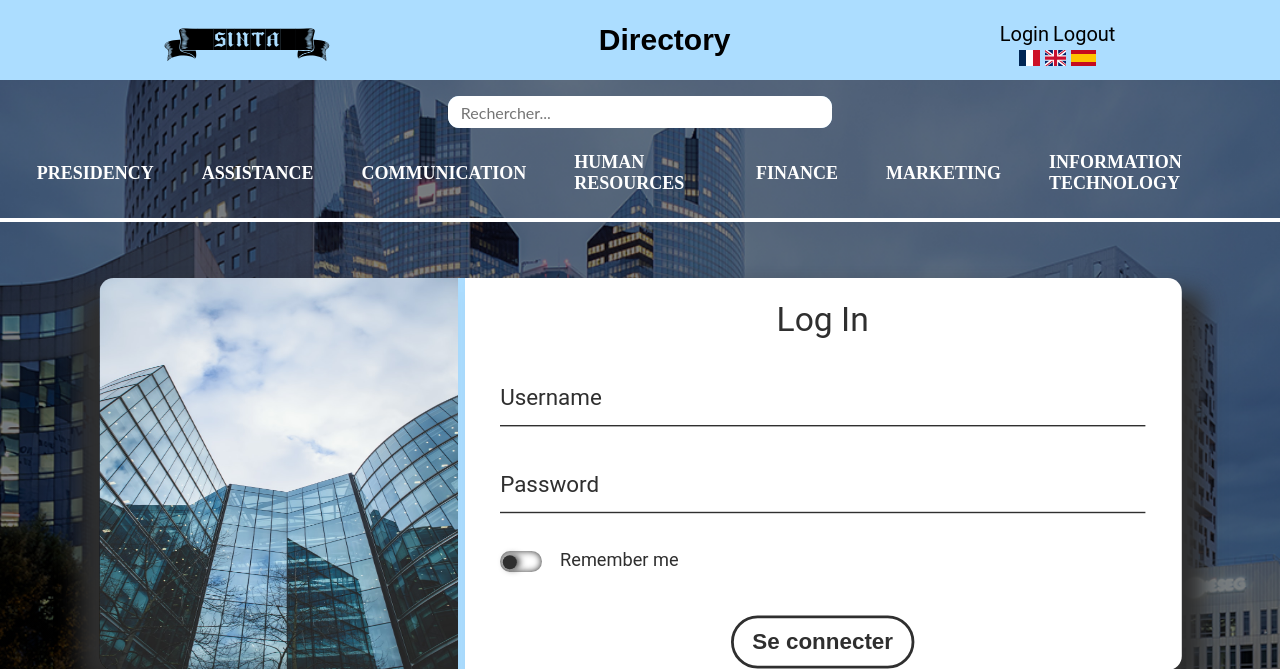
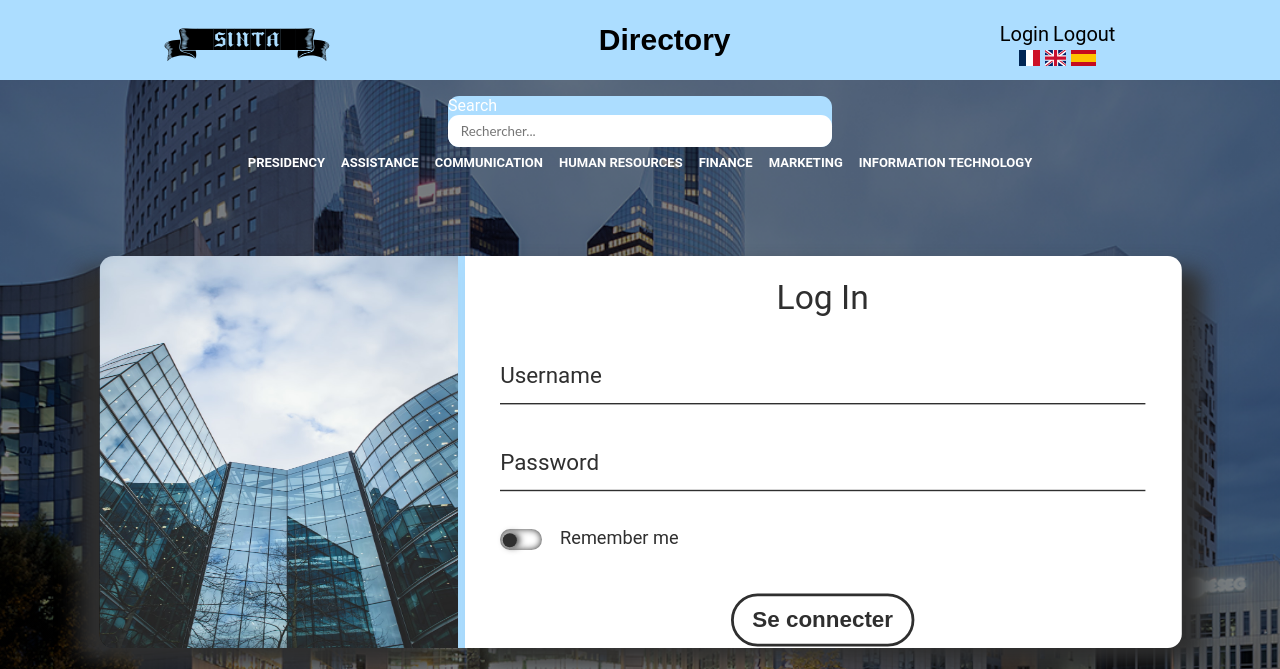
Before and after one commit to BaptisteLacroix/SAE401-Annuaire, a Flask app: page /login in a window 1280 px wide; the page is wider, and only the part inside the window is pictured. Shown: the top 669 px of that part. Run offline with Flask 2, Linux system fonts and the light colour scheme; parts of the project's set-up code (start-up, migrations or seed data) failed here and were passed over.

Commit message:
changement affichage des filtres

```diff
--- a/static/css/menu.css
+++ b/static/css/menu.css
@@ -17,9 +17,7 @@ header ul {
 
 #filtres {
     /* background-color: #fff; */
-    border-bottom: #fff solid 4px;
     color: #fff;
-    font-family: serif;
 }
 
 #logo {
--- a/static/css/search.css
+++ b/static/css/search.css
@@ -6,26 +6,32 @@
     margin: 2vh auto 0;
 }
 
-input[type="search"],
-#search-button {
+#search {
     height: var(--height);
     font-family: var(--font-fam);
+    color: var(--color-dark);
+    background: var(--color-light);
+    border-radius: var(--rad);
     border: 0;
-    color: var(--color-dark);
-    font-size: 1rem;
+    width: 100%;
+    padding: 0 1vw;
+    z-index: 1;
+    position: relative;
+    display: flex;
+    flex-direction: row;
+    align-items: center;
+    overflow-x: auto;
+}
+
+#search-input {
+    flex: 1;
 }
 
 input[type="search"] {
+    width: 100%;
+    height: 100%;
+    border: none;
     outline: 0;
-    width: 100%;
-    background: var(--color-light);
-    padding: 0 1vw;
-    border-radius: var(--rad);
-    appearance: none;
-    transition: all var(--dur) ease-in-out;
-    transition-property: width, border-radius;
-    z-index: 1;
-    position: relative;
 }
 
 #search-button {
@@ -37,40 +43,101 @@ input[type="search"] {
     font-weight: bold;
     background: var(--color-brand);
     border-radius: 0 var(--rad) var(--rad) 0;
+    border: none;
+    height: 100%;
 }
 
 #search-button:hover {
     cursor: pointer;
 }
 
-input[type="search"]:not(:placeholder-shown) {
+#search-input:has(input[type="search"]:not(:placeholder-shown))  {
     border-radius: var(--rad) 0 0 var(--rad);
     width: calc(100% - var(--btn-width));
-
 }
 
-input[type="search"]:not(:placeholder-shown) + #search-button {
+#search-input:has(input[type="search"]:not(:placeholder-shown)) + #search-validation>#search-button {
+    display: block;
+}
+#search-input:has(input[type="search"]:not(:placeholder-shown)) + #search-validation {
     display: block;
 }
 
-#search-label {
-    position: absolute;
-    clip: rect(1px, 1px, 1px, 1px);
-    padding: 0;
-    border: 0;
-    height: 1px;
-    width: 1px;
-    overflow: hidden;
+#search-validation {
+    width: var(--btn-width);
+    display: none;
 }
+
+#filters-used {
+    display: flex;
+    flex-direction: row;
+    align-items: center;
+    justify-content: center;
+    height: 100%;
+    max-width: 200px;
+    overflow-x: auto;
+}
+
+#filters-used::-webkit-scrollbar {
+	height: 4px;
+	background-color: var(--color-light);
+}
+
+#filters-used::-webkit-scrollbar-thumb {
+	border-radius: 20px;
+}
+
+#filters-used::-webkit-scrollbar-thumb {
+	background-color: var(--header-background);
+}
+
+.active-filter {
+    background-color: var(--color-brand);
+    border-radius: 100px;
+    height: 50%;
+    padding: 0 5px;
+    display: flex;
+    align-items: center;
+    justify-content: center;
+    margin: 0 2px;
+    font-size: x-small;
+}
+
+.delete-element {
+    margin: 0 3px;
+}
+
+.delete-element:hover {
+    cursor: pointer;
+}
+
+
+
+
+
+
+
+
+
+
+
+
+
+
+
+
+
+
+
 
 #filtres ul {
     padding: 0;
     display: flex;
     list-style: none;
     align-items: center;
-    justify-content: space-between;
+    justify-content: center;
+    flex-wrap: wrap;
     margin: 0 1vw;
-
 }
 
 #search-bar {
@@ -114,10 +181,6 @@ input[type="search"]:not(:placeholder-shown) + #search-button {
 }
 
 
-#filtres > ul li {
-    padding: 3vh;
-}
-
 .filter:hover {
     border-bottom: var(--header-background);
     color: var(--header-background);
@@ -128,10 +191,13 @@ input[type="search"]:not(:placeholder-shown) + #search-button {
 .filter {
     list-style-type: none;
     color: #fff;
-    font-size: large;
+    font-size: small;
     font-weight: bold;
     text-decoration: none;
+    padding: 1vh;
 }
+
+
 
 @media screen and (max-width: 1200px) {
 
@@ -141,14 +207,6 @@ input[type="search"]:not(:placeholder-shown) + #search-button {
 }
 
 @media screen and (max-width: 900px) {
-    #filtres > ul {
-        flex-direction: column;
-    }
-
-    #filtres > ul li {
-        margin: 0;
-        padding: 2vw 0;
-    }
 
     #search-form {
         width: 90%;
--- a/templates/import/head.html
+++ b/templates/import/head.html
@@ -14,6 +14,7 @@
     <link rel="stylesheet" type="text/css" href="{{ url_for('static', filename='css/login.css') }}"/>
     <link rel="stylesheet" type="text/css" href="{{ url_for('static', filename='css/profile.css') }}"/>
     <script src="{{ url_for('static', filename='js/language.js') }}"></script>
+    <script type="text/javascript" src="{{url_for('static', filename='js/filter.js')}}"></script>
     <meta name="viewport" content="width=device-width, initial-scale=1"/>
     <title>Sinta</title>
 </head>
--- a/templates/import/search.html
+++ b/templates/import/search.html
@@ -3,34 +3,34 @@
     <nav id="filtres">
         <div id="search-bar">
             <form id="search-form" action="./globalSearch" role="search" method="post">
-                <label id="search-label" for="search">Recherche</label>
+                <label id="search-label" for="search"></label>
                 <input autocomplete="off" id="search" type="search" name="searchValue" placeholder="Rechercher..."
-                       autofocus required/>
+                    autofocus required />
                 <button id="search-button" type="submit">Valider</button>
                 <ul id="search-suggestions"></ul>
             </form>
         </div>
         <ul>
             <li>
-                <a id="search-presidence" class="filter" href="./globalSearch?filter=presidence">PRESIDENCE</a>
+                <div id="search-presidence" class="filter">PRESIDENCE</div>
             </li>
             <li>
-                <a id="search-assistance" class="filter" href="./globalSearch?filter=assistance">ASSISTANCE</a>
+                <div id="search-assistance" class="filter">ASSISTANCE</div>
             </li>
             <li>
-                <a id="search-communication" class="filter" href="./globalSearch?filter=communication">COMMUNICATION</a>
+                <div id="search-communication" class="filter">COMMUNICATION</div>
             </li>
             <li>
-                <a id="search-rh" class="filter" href="./globalSearch?filter=rh">RESOURCES HUMAINES</a>
+                <div id="search-rh" class="filter">RESOURCES HUMAINES</div>
             </li>
             <li>
-                <a id="search-finance" class="filter" href="./globalSearch?filter=finance">FINANCE</a>
+                <div id="search-finance" class="filter">FINANCE</div>
             </li>
             <li>
-                <a id="search-marketing" class="filter" href="./globalSearch?filter=marketing">MARKETING</a>
+                <div id="search-marketing" class="filter">MARKETING</div>
             </li>
             <li>
-                <a id="search-informatique" class="filter" href="./globalSearch?filter=informatique">INFORMATIQUE</a>
+                <div id="search-informatique" class="filter">INFORMATIQUE</div>
             </li>
         </ul>
     </nav>
@@ -38,7 +38,7 @@
 <script>
     const suggestions = [
         {% for suggestion in suggestions %}
-            "{{ suggestion }}",
+    "{{ suggestion }}",
         {% endfor %}
     ];
     const searchInput = document.getElementById("search");
```
Also changed, not shown: static/js/language.js (+46 -0 lines), static/js/filter.js (added).
